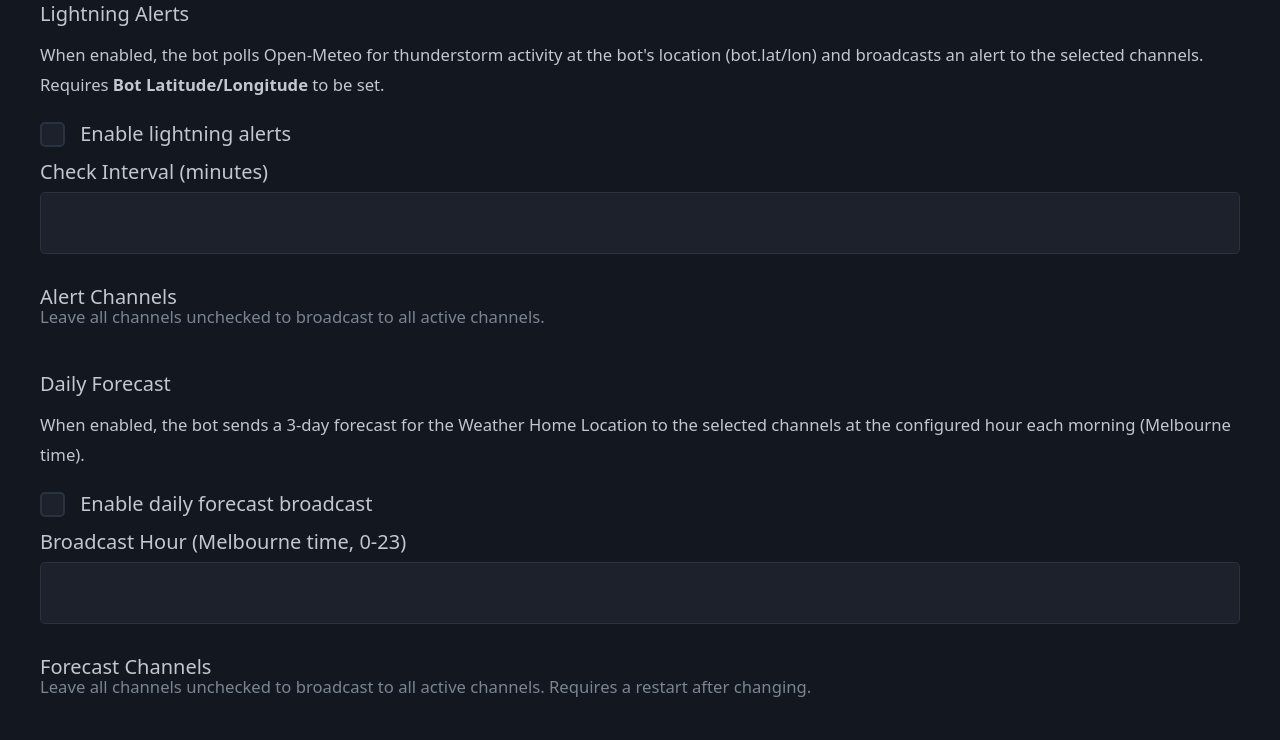
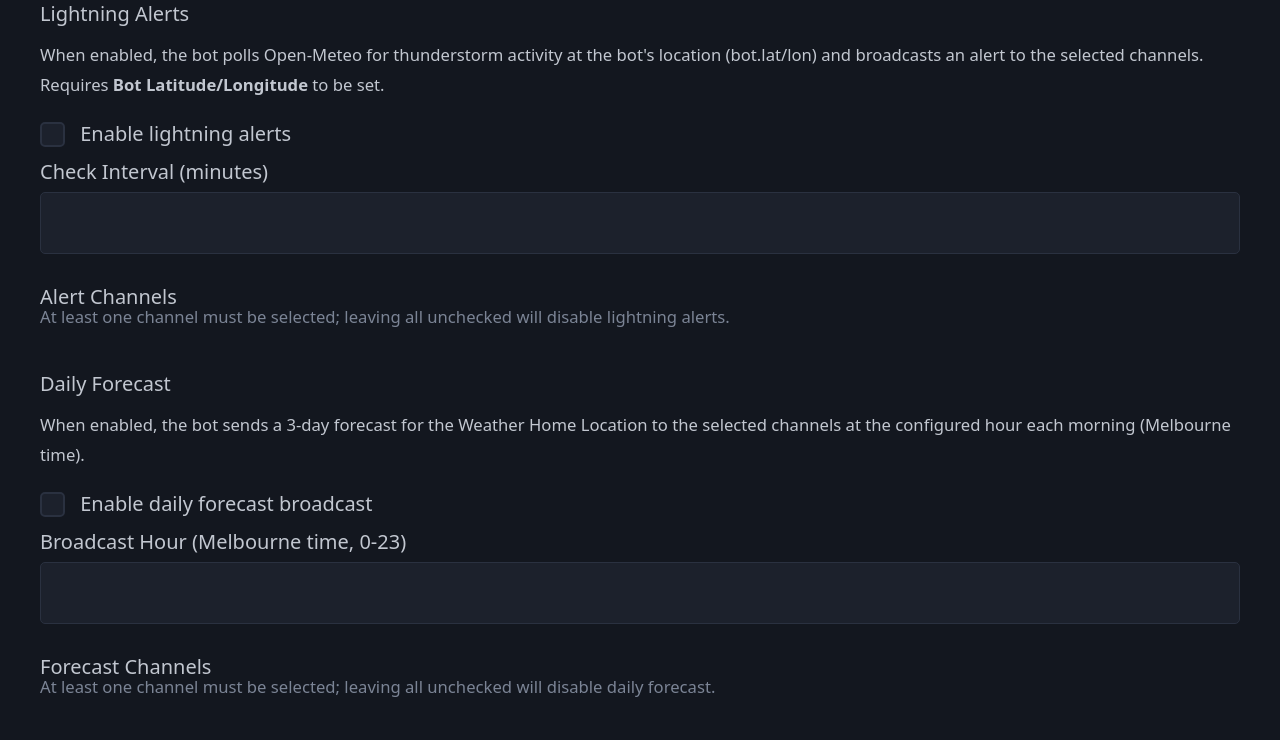
Before and after one commit to nasticmc/jeeves, a Python web app: template src/meshcore_pathbot/web/templates/settings.html in a window 1280 px wide. Shown: the part 2074-2814 px from the top of the page. Run offline with Jinja, Linux system fonts and the light colour scheme; the template is opened without the code that fills it, so the values that code supplies are empty; some libraries are stand-ins or nearby versions.

Commit message:
Disable lightning/daily forecast when no channels are selected
- Backend: set channels list before evaluating enabled flag so that
  enabled is forced False when no channels are selected
- Frontend: disable the "Enable" checkbox and auto-uncheck it when
  all channel checkboxes are unchecked; update hint text accordingly

https://claude.ai/code/session_01KvnkmLGg3ByevZKDkPZg8N

```diff
--- a/src/meshcore_pathbot/web/routes/settings.py
+++ b/src/meshcore_pathbot/web/routes/settings.py
@@ -90,11 +90,11 @@ async def save_settings(
     config.bot.weather_home_name = weather_home_name.strip()
     config.bot.weather_home_lat = weather_home_lat
     config.bot.weather_home_lon = weather_home_lon
-    config.bot.lightning_alert_enabled = lightning_alert_enabled == "true"
     config.bot.lightning_alert_channels = sorted(set(lightning_alert_channels or []))
+    config.bot.lightning_alert_enabled = (lightning_alert_enabled == "true") and bool(config.bot.lightning_alert_channels)
     config.bot.lightning_alert_interval_minutes = max(1, lightning_alert_interval_minutes)
-    config.bot.daily_forecast_enabled = daily_forecast_enabled == "true"
     config.bot.daily_forecast_channels = sorted(set(daily_forecast_channels or []))
+    config.bot.daily_forecast_enabled = (daily_forecast_enabled == "true") and bool(config.bot.daily_forecast_channels)
     config.bot.daily_forecast_hour = max(0, min(23, daily_forecast_hour))
     config.web.host = web_host
     config.web.port = web_port
--- a/src/meshcore_pathbot/web/templates/settings.html
+++ b/src/meshcore_pathbot/web/templates/settings.html
@@ -217,7 +217,7 @@
             </label>
             {% endfor %}
         </div>
-        <small>Leave all channels unchecked to broadcast to all active channels.</small>
+        <small>At least one channel must be selected; leaving all unchecked will disable lightning alerts.</small>
     </fieldset>
 
     <fieldset>
@@ -242,7 +242,7 @@
             </label>
             {% endfor %}
         </div>
-        <small>Leave all channels unchecked to broadcast to all active channels. Requires a restart after changing.</small>
+        <small>At least one channel must be selected; leaving all unchecked will disable daily forecast.</small>
     </fieldset>
 
     <fieldset>
@@ -487,6 +487,25 @@
 
     syncHiddenField();
 
+    /* ────────── Lightning / Daily Forecast: disable enable when no channels ────────── */
+    function syncFeatureEnabled(channelCheckboxName, enabledCheckboxName) {
+        var channelBoxes = document.querySelectorAll('input[name="' + channelCheckboxName + '"]');
+        var enabledBox = document.querySelector('input[name="' + enabledCheckboxName + '"]');
+        if (!enabledBox || channelBoxes.length === 0) return;
+
+        function update() {
+            var anyChecked = Array.prototype.some.call(channelBoxes, function(cb) { return cb.checked; });
+            if (!anyChecked) enabledBox.checked = false;
+            enabledBox.disabled = !anyChecked;
+        }
+
+        channelBoxes.forEach(function(cb) { cb.addEventListener('change', update); });
+        update();
+    }
+
+    syncFeatureEnabled('lightning_alert_channels', 'lightning_alert_enabled');
+    syncFeatureEnabled('daily_forecast_channels', 'daily_forecast_enabled');
+
     /* ────────── Helper: show toast ────────── */
     function showToast(message, type) {
         var container = document.getElementById('toast-container');
```
